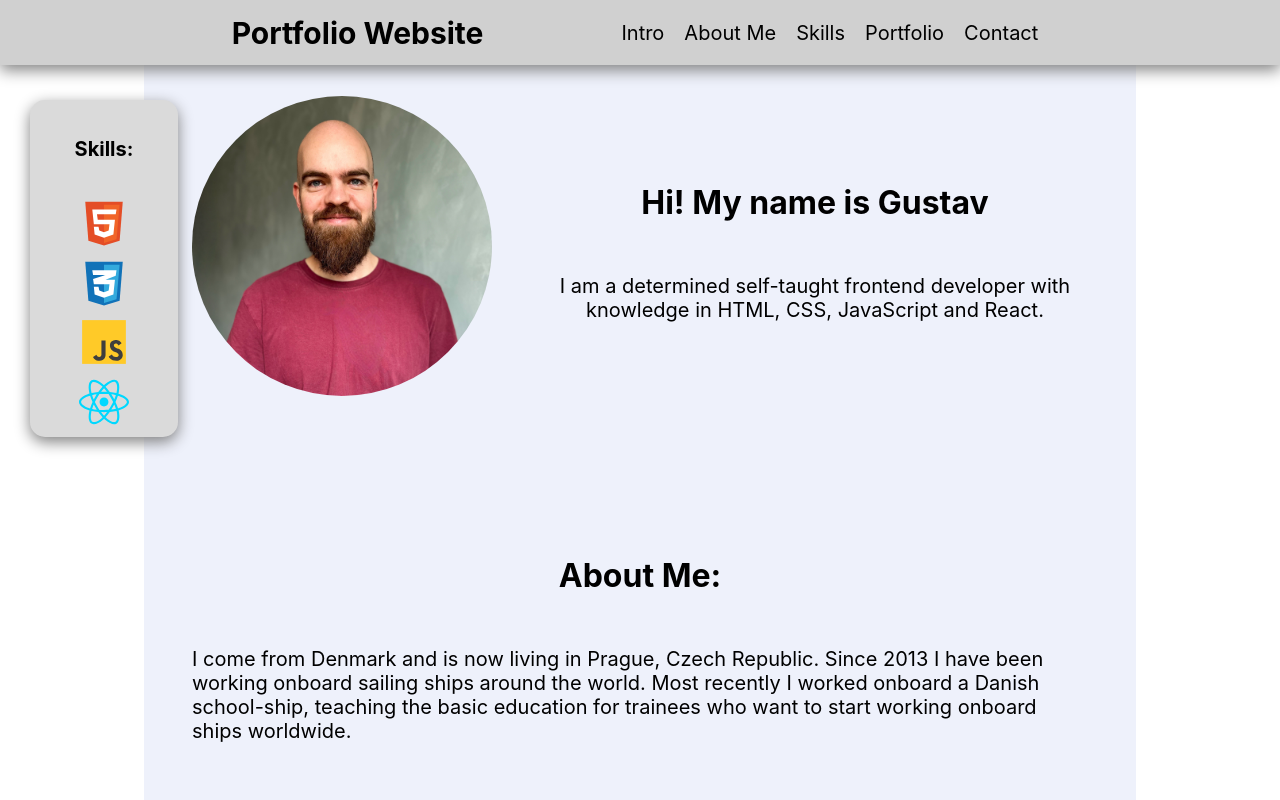
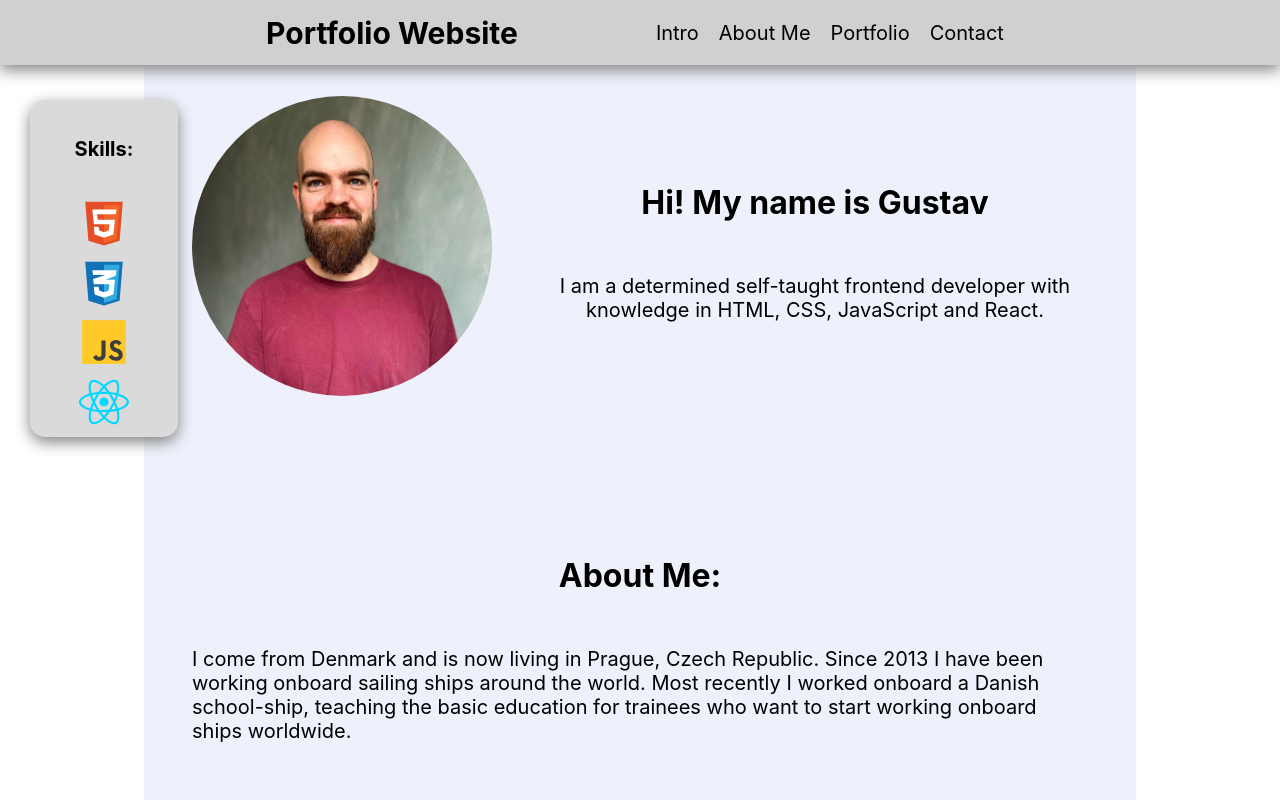
Before and after one commit to Gustavarendd/portfolio, a React (Create React App) app: page / in a window 1280 px wide. Shown: the top 800 px of the page. Built offline with nearby package versions, Linux system fonts and the light colour scheme; the HTML template or start-up script is replaced by a standard one.

Commit message:
added scroll function to portfolio section

```diff
--- a/src/components/navigation/navigation.component.tsx
+++ b/src/components/navigation/navigation.component.tsx
@@ -7,7 +7,6 @@ const Navigation = () => {
       <NavLinks>
         <NavLink>Intro</NavLink>
         <NavLink>About Me</NavLink>
-        <NavLink>Skills</NavLink>
         <NavLink>Portfolio</NavLink>
         <NavLink>Contact</NavLink>
       </NavLinks>
```
